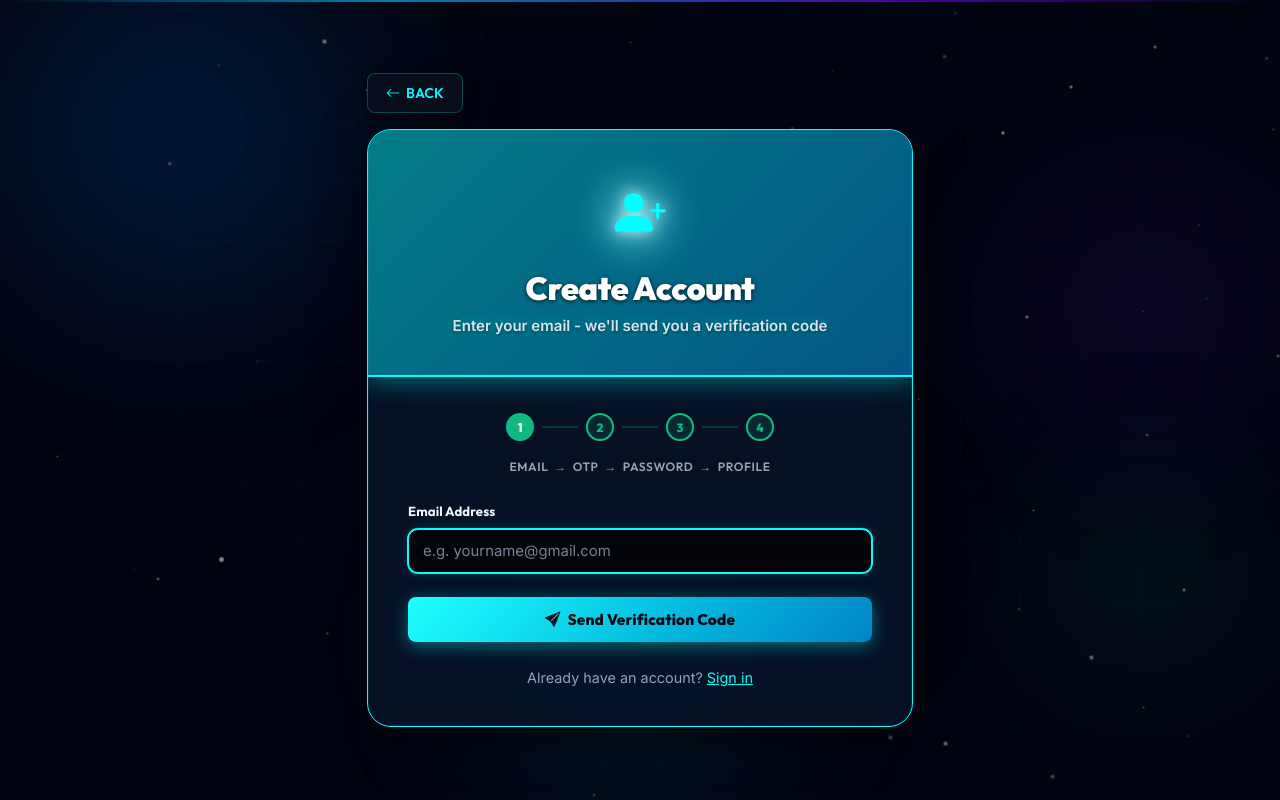
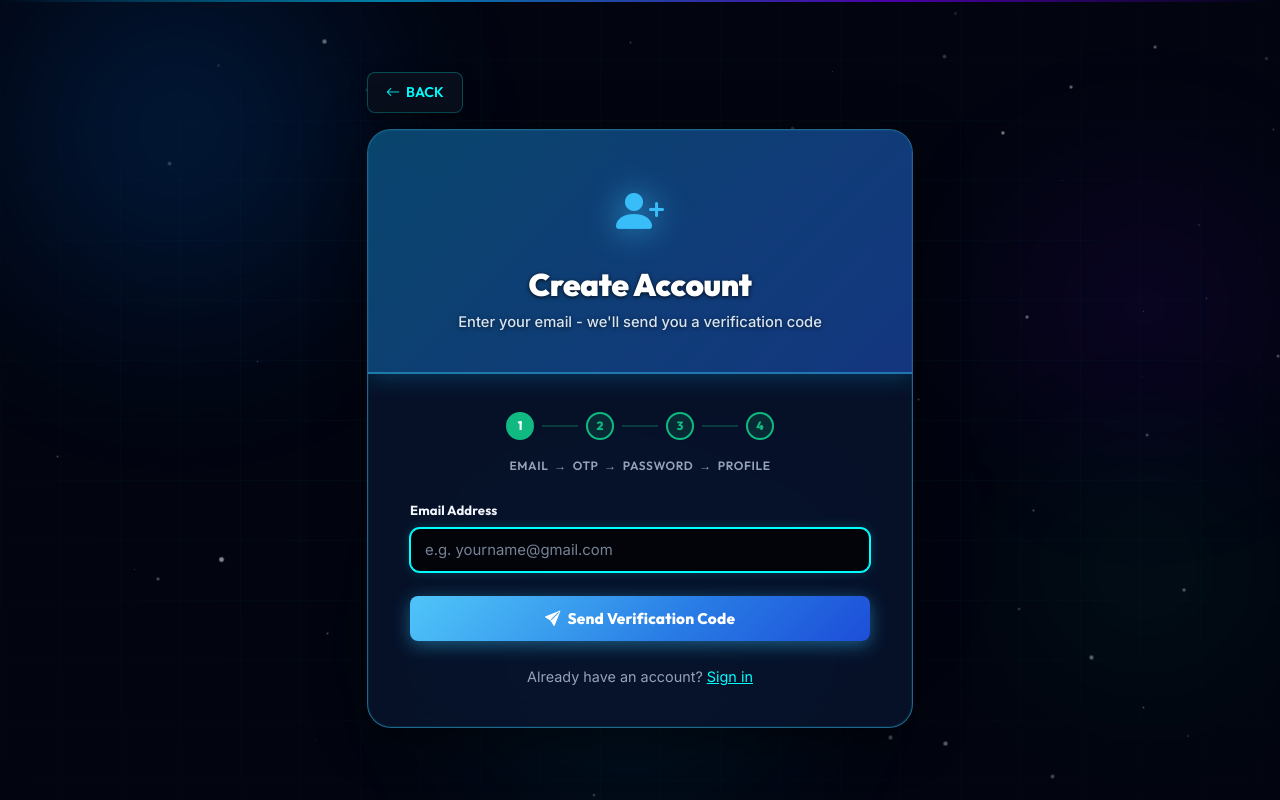
Before and after one commit to MR360-TECH/AI_INTERVIEW_PLATFORM, a Flask app: page /signup in a window 1280 px wide. Run offline with Flask 3, Linux system fonts and the light colour scheme.

Commit message:
la commit

```diff
--- a/static/css/style.css
+++ b/static/css/style.css
@@ -368,13 +368,13 @@ html.dark-theme .icon-btn:hover {
 .btn-submit,
 .btn-login,
 .btn-register {
-    background: linear-gradient(135deg, #00ffff 0%, #0284c7 100%) !important;
+    background: linear-gradient(135deg, #38bdf8 0%, #1d4ed8 100%) !important;
     border: none !important;
-    color: #020510 !important;
+    color: #ffffff !important;
     font-family: 'Outfit', sans-serif;
     font-weight: 800;
     border-radius: var(--radius-sm);
-    box-shadow: 0 4px 18px rgba(0, 255, 255, 0.4) !important;
+    box-shadow: 0 4px 18px rgba(56, 189, 248, 0.45) !important;
     transition: all var(--t-fast);
     letter-spacing: 0.01em;
     position: relative;
@@ -1012,34 +1012,34 @@ html.dark-theme .form-select:focus {
 }
 html.dark-theme .form-label { color: #f0f4fb !important; }
 
-/* ── Login / Register card — Ultra Glowing Neon Glassmorphism ── */
+/* ── Login / Register card — Light-Blue Aqua Glassmorphism ── */
 .login-card,
 .register-card {
-    border: 2px solid #00ffff !important;
+    border: 1.8px solid rgba(56, 189, 248, 0.5) !important;
     border-radius: 24px !important;
     overflow: hidden;
-    box-shadow: 0 10px 40px rgba(0, 0, 0, 0.8), 0 0 35px rgba(0, 255, 255, 0.45), 0 0 15px rgba(0, 255, 255, 0.3) inset !important;
-    background: rgba(6, 18, 38, 0.92) !important;
-    backdrop-filter: blur(28px) saturate(200%) !important;
-    -webkit-backdrop-filter: blur(28px) saturate(200%) !important;
+    box-shadow: 0 16px 50px rgba(0, 0, 0, 0.75), 0 0 30px rgba(14, 165, 233, 0.35), 0 0 2px #38bdf8 inset !important;
+    background: rgba(8, 20, 44, 0.85) !important;
+    backdrop-filter: blur(28px) saturate(180%) !important;
+    -webkit-backdrop-filter: blur(28px) saturate(180%) !important;
 }
 html.dark-theme .login-card,
 html.dark-theme .register-card {
-    background: rgba(6, 18, 38, 0.92) !important;
-    border-color: #00ffff !important;
+    background: rgba(8, 20, 44, 0.85) !important;
+    border-color: rgba(56, 189, 248, 0.5) !important;
 }
 
 /* Login / Register header */
 .login-header,
 .register-header {
-    background: linear-gradient(135deg, rgba(0, 255, 255, 0.45) 0%, rgba(2, 132, 199, 0.6) 100%) !important;
-    color: #ffffff;
-    padding: 42px 36px 36px;
+    background: linear-gradient(135deg, rgba(14, 165, 233, 0.35) 0%, rgba(37, 99, 235, 0.45) 100%) !important;
+    color: #ffffff;
+    padding: 44px 38px 38px;
     text-align: center;
     position: relative;
     overflow: hidden;
-    border-bottom: 2.5px solid #00ffff !important;
-    box-shadow: 0 4px 25px rgba(0, 255, 255, 0.4);
+    border-bottom: 2px solid rgba(56, 189, 248, 0.45) !important;
+    box-shadow: 0 4px 20px rgba(14, 165, 233, 0.25);
 }
 /* Kill decorative blobs */
 .login-header::before,
@@ -1055,29 +1055,29 @@ html.dark-theme .register-card {
     color: #ffffff;
     margin-bottom: 6px;
     letter-spacing: -0.01em;
-    font-size: 2rem;
-    text-shadow: 0 0 24px #00ffff, 0 2px 10px rgba(0,0,0,0.9);
+    font-size: 1.95rem;
+    text-shadow: 0 0 20px rgba(56, 189, 248, 0.6), 0 2px 8px rgba(0,0,0,0.8);
 }
 .login-header p,
 .register-header p {
     opacity: 1;
     margin: 0;
-    font-size: 0.94rem;
-    font-weight: 600;
-    color: #ffffff;
-    text-shadow: 0 0 10px rgba(0, 255, 255, 0.5), 0 1px 4px rgba(0,0,0,0.8);
+    font-size: 0.92rem;
+    font-weight: 500;
+    color: #e0f2fe;
+    text-shadow: 0 1px 4px rgba(0,0,0,0.6);
 }
 .login-header i,
 .register-header i {
-    font-size: 3.2rem;
+    font-size: 3rem;
     display: block;
     margin-bottom: 14px;
-    color: #00ffff;
-    filter: drop-shadow(0 0 22px #00ffff) drop-shadow(0 0 8px #ffffff);
+    color: #38bdf8;
+    filter: drop-shadow(0 0 16px rgba(56, 189, 248, 0.8));
 }
 
 .form-body {
-    padding: 36px 40px;
+    padding: 38px 42px;
     background: transparent !important;
 }
 html.dark-theme .form-body {
```
